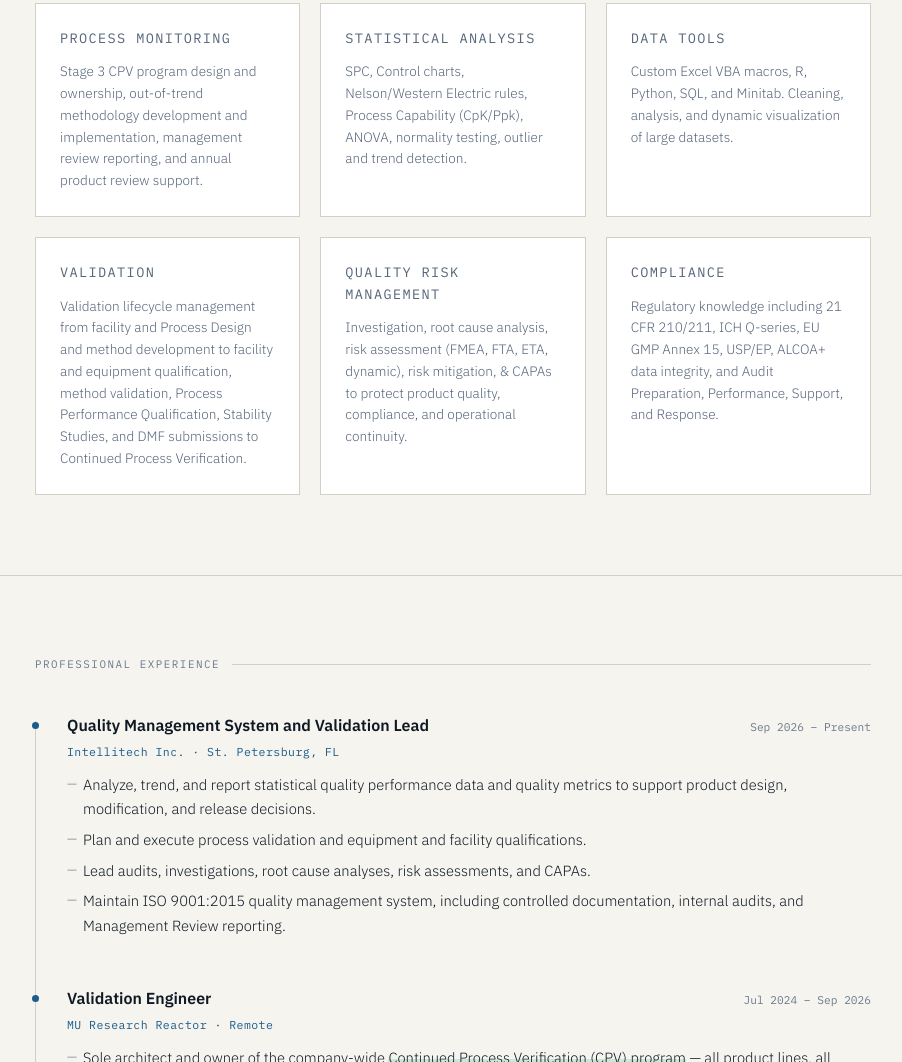
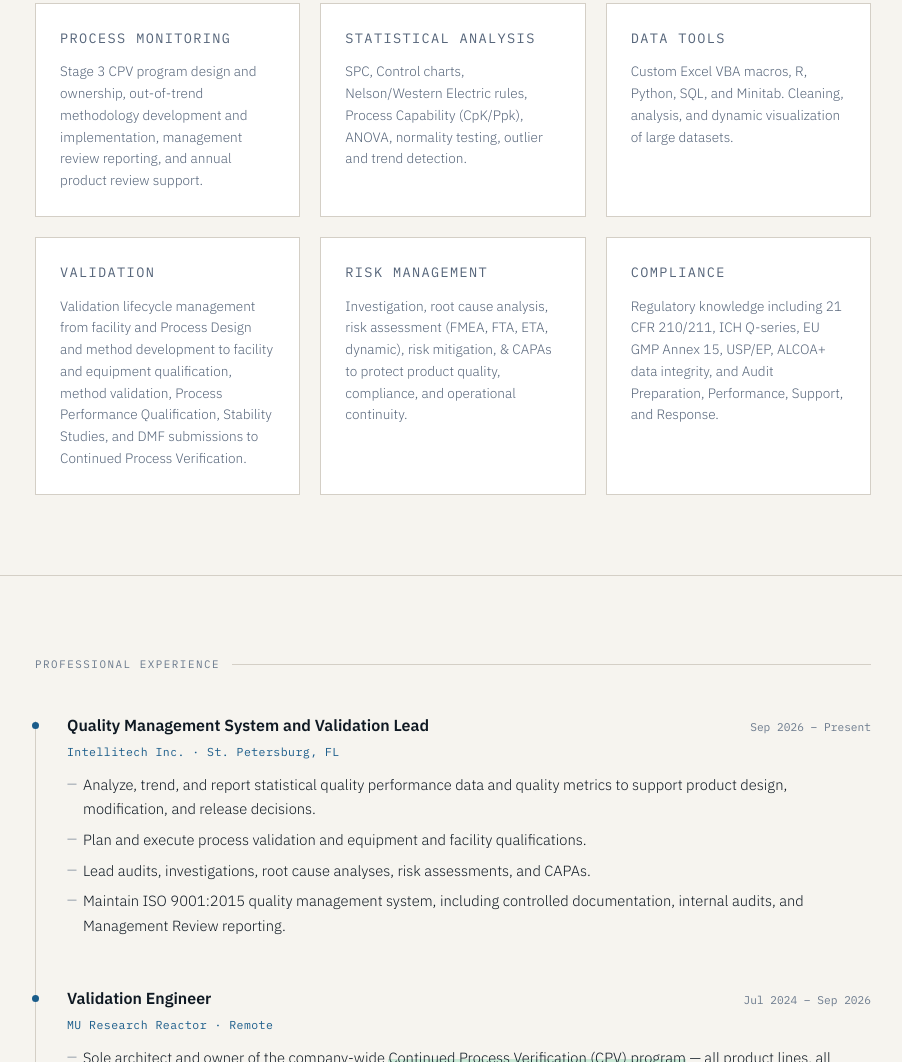
Before and after one commit to ChelseaRedding/ChelseaRedding.github.io, a plain HTML site: page index.html in a window 1280 px wide. Shown: the part 1739-2801 px from the top of the page, without its empty margins (187-1089 px from the left). Drawn offline with Linux system fonts and the light colour scheme.

Commit message:
Update index.html

```diff
--- a/index.html
+++ b/index.html
@@ -229,7 +229,7 @@ footer p{font-family:var(--mono);font-size:.65rem;color:rgba(246,244,239,.5);let
         </div>
 
         <div class="comp-card">
-          <p class="comp-card-label">Quality Risk Management</p>
+          <p class="comp-card-label">Risk Management</p>
           <p>Investigation, root cause analysis, risk assessment (FMEA, FTA, ETA, dynamic), risk mitigation, & CAPAs to protect product quality, compliance, and operational continuity.</p>
         </div>
 
```
